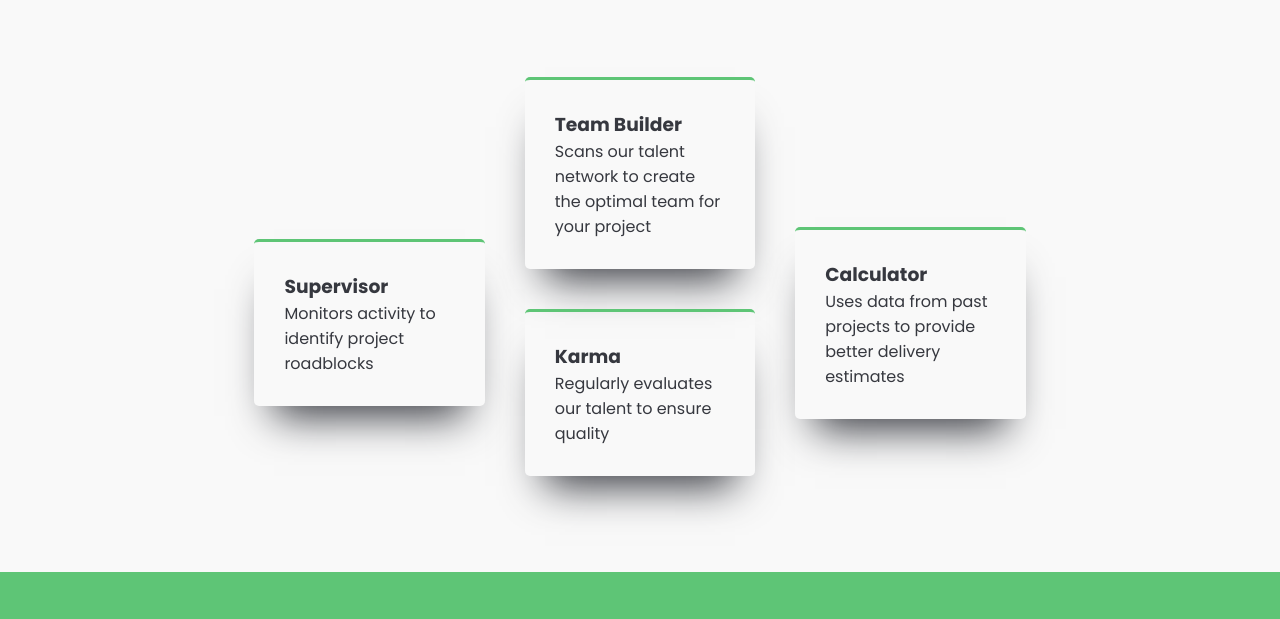
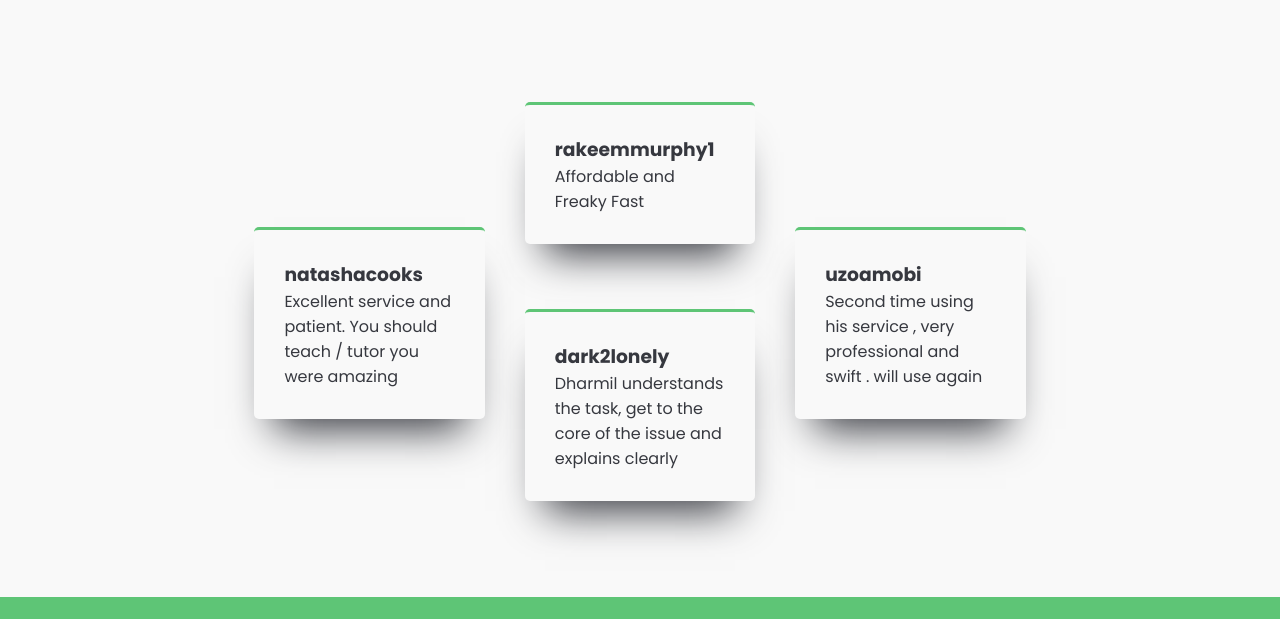
Before and after one commit to dharmil18/CSD-2103-Assignment-1-2, a plain HTML site: page workex.html in a window 1280 px wide. Shown: the part 1928-2547 px from the top of the page. Drawn offline with Linux system fonts and the light colour scheme.

Commit message:
Added testimonial data

```diff
--- a/workex.html
+++ b/workex.html
@@ -98,27 +98,27 @@
                 <div class="skills-line"></div>
             <div class="row1-container">
                 <div class="box box-down cyan">
-                <h3>Supervisor</h3>
-                <p>Monitors activity to identify project roadblocks</p>
+                <h3>natashacooks</h3>
+                <p>Excellent service and patient. You should teach / tutor you were amazing</p>
                 <!-- <img src="https://assets.codepen.io/2301174/icon-supervisor.svg" alt=""> -->
                 </div>
 
                 <div class="box red">
-                <h3>Team Builder</h3>
-                <p>Scans our talent network to create the optimal team for your project</p>
+                <h3>rakeemmurphy1</h3>
+                <p>Affordable and Freaky Fast</p>
                 <!-- <img src="https://assets.codepen.io/2301174/icon-team-builder.svg" alt=""> -->
                 </div>
 
                 <div class="box box-down blue">
-                <h3>Calculator</h3>
-                <p>Uses data from past projects to provide better delivery estimates</p>
+                <h3>uzoamobi</h3>
+                <p>Second time using his service , very professional and swift . will use again</p>
                 <!-- <img src="https://assets.codepen.io/2301174/icon-calculator.svg" alt=""> -->
                 </div>
             </div>
             <div class="row2-container">
                 <div class="box orange">
-                <h3>Karma</h3>
-                <p>Regularly evaluates our talent to ensure quality</p>
+                <h3>dark2lonely</h3>
+                <p>Dharmil understands the task, get to the core of the issue and explains clearly</p>
                 <!-- <img src="https://assets.codepen.io/2301174/icon-karma.svg" alt=""> -->
                 </div>
             </div>
```
